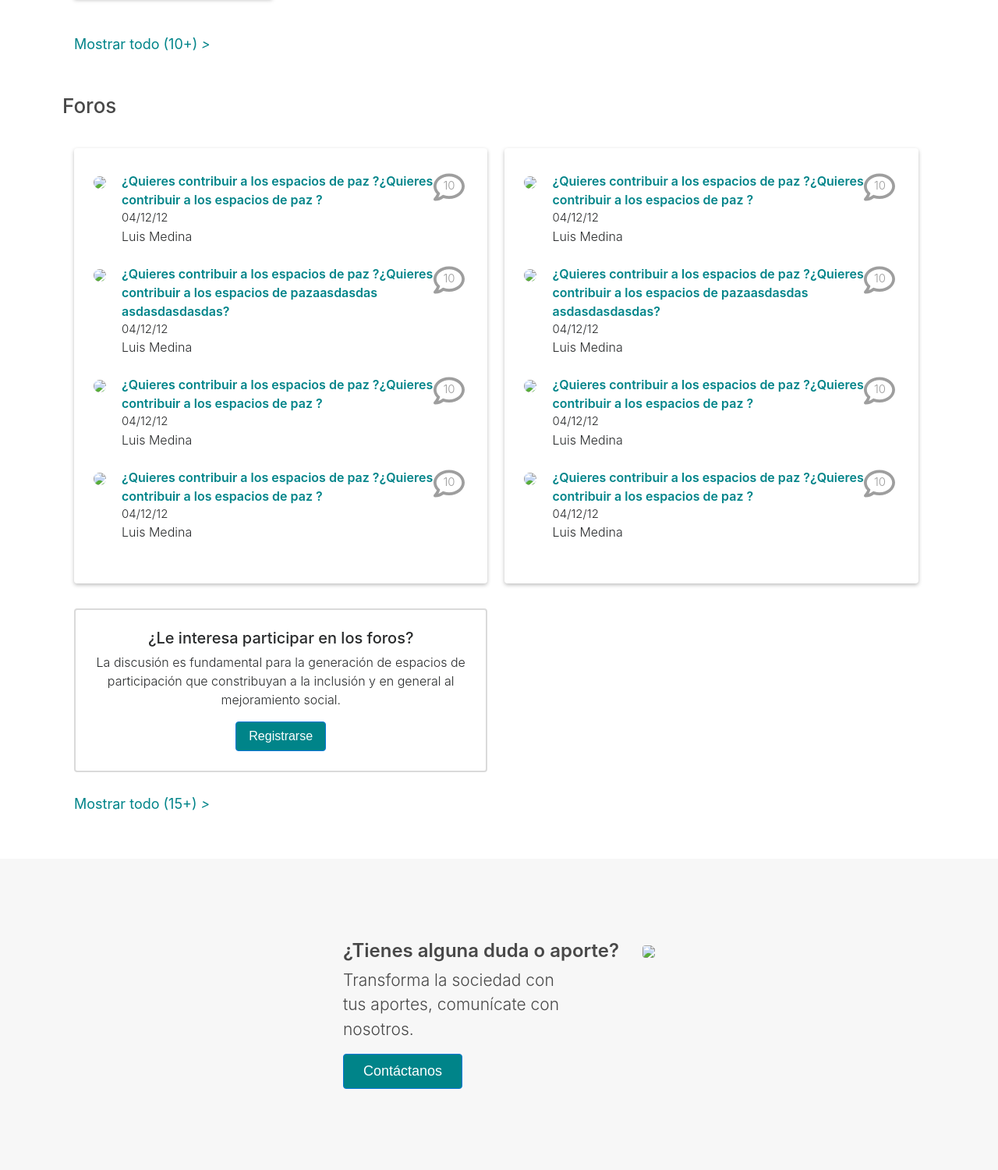
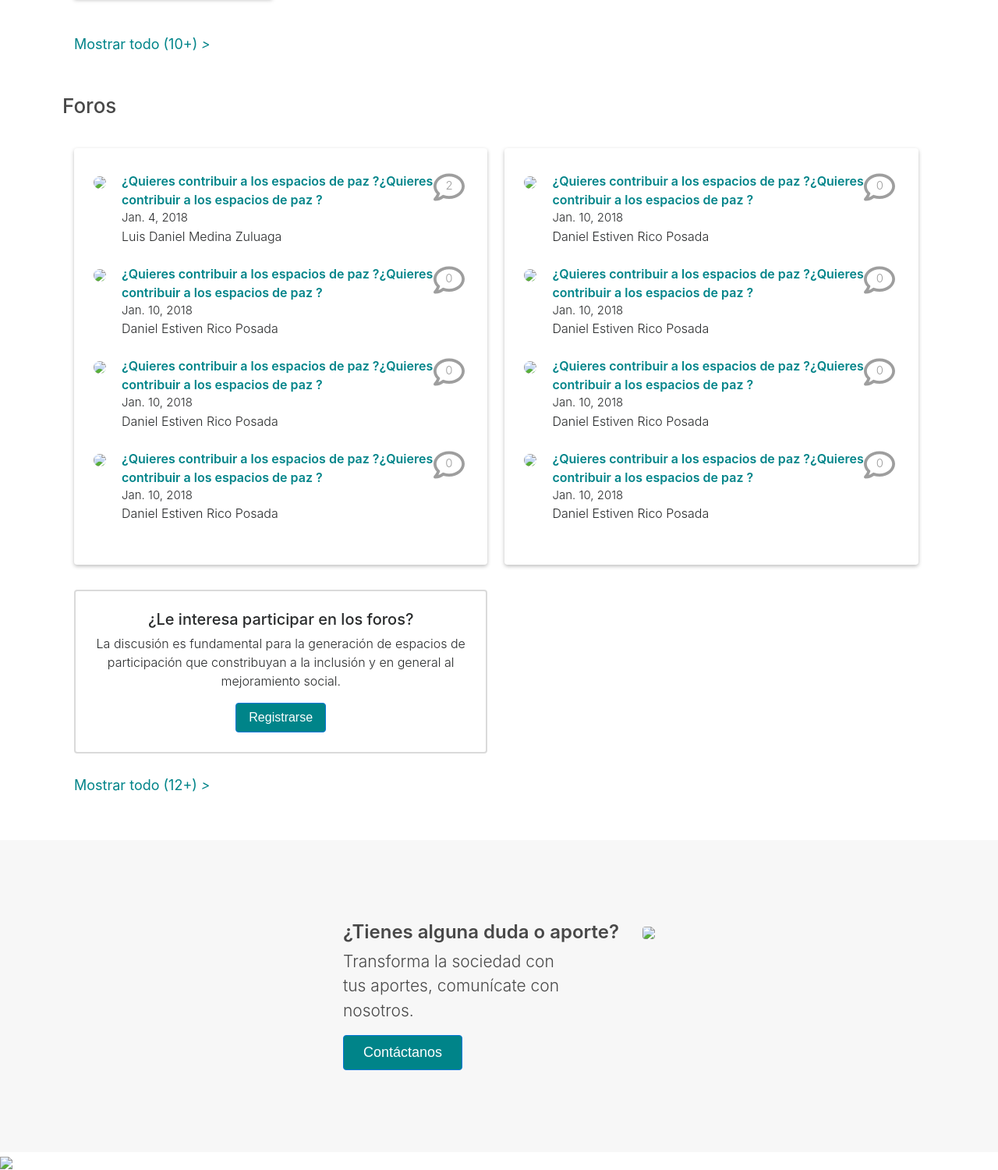
Before and after one commit to lu1sd4/convivetic, a Django app: page / in a window 1280 px wide. Shown: the part 970-2470 px from the top of the page at 78% size. Run offline with Django 3.2, Linux system fonts and the light colour scheme; data comes from the database, SQL or seed files in the repository; both versions use the stored data as it was after the commit; some libraries are stand-ins or nearby versions.

Commit message:
Index Listview

```diff
--- a/app/models.py
+++ b/app/models.py
@@ -77,6 +77,7 @@ class UserProfile(models.Model):
 		default=False,
 		choices=YES_NO_CHOICES
 	)
+
 class ThreadTag(models.Model):
 	name = models.CharField(max_length=20)
 
--- a/app/templates/app/index.html
+++ b/app/templates/app/index.html
@@ -198,9 +198,12 @@
 		<section class="forum-section">
 			<h3 class="border for-section-title">Foros</h3>
 
+
+
 			<div class="forum-c">
 				<div class="forum rounded">
 
+					{% for thread in thread_list %}
 						<div class="forum-item">
 
 							<div class="f-image">
@@ -211,24 +214,33 @@
 							<div class="forum-inline">
 
 								<div class="for-data">
-								<a href="#">¿Quieres contribuir a los espacios de paz ?¿Quieres contribuir a los espacios de paz ?</a>
+									<a href="#">{{thread.title}}</a>
 
 									<div class="comment-c">
 										<i class="far fa-comment"></i>
-									<div class="comment-counter">10</div>
+										<div class="comment-counter">
+											{{thread.comment_set.count}}
+
+										</div>
 									</div>
 
 								</div>
 
 
 								<div class="forum-publisher">
-								<p class="f-date">04/12/12</p>
-								<p class="f-name">Luis Medina</p>
+									<p class="f-date">{{ thread.pub_date }}</p>
+									<p class="f-name">{{ thread.author.get_full_name }}</p>
 								</div>
 
 							</div>
 						</div>
 
+					{% endfor %}
+
+				</div>
+
+				<div class="forum rounded">
+					{% for thread in secondary_threads %}
 						<div class="forum-item">
 
 							<div class="f-image">
@@ -239,191 +251,30 @@
 							<div class="forum-inline">
 
 								<div class="for-data">
-								<a href="#">¿Quieres contribuir a los espacios de paz ?¿Quieres contribuir a los espacios de pazaasdasdas asdasdasdasdas?</a>
+									<a href="#">{{thread.title}}</a>
 
 									<div class="comment-c">
 										<i class="far fa-comment"></i>
-									<div class="comment-counter">10</div>
+										<div class="comment-counter">
+
+											{{thread.comment_set.count}}
+
+										</div>
 									</div>
 
 								</div>
 
 
 								<div class="forum-publisher">
-								<p class="f-date">04/12/12</p>
-								<p class="f-name">Luis Medina</p>
-							</div>
-
-						</div>
-					</div>
-					<div class="forum-item">
-
-						<div class="f-image">
-							<img class="rounded-circle" src="http://via.placeholder.com/75x75">
-						</div>
-
-
-						<div class="forum-inline">
-
-							<div class="for-data">
-								<a href="#">¿Quieres contribuir a los espacios de paz ?¿Quieres contribuir a los espacios de paz ?</a>
-
-								<div class="comment-c">
-									<i class="far fa-comment"></i>
-									<div class="comment-counter">10</div>
-								</div>
-
-							</div>
-
-
-							<div class="forum-publisher">
-								<p class="f-date">04/12/12</p>
-								<p class="f-name">Luis Medina</p>
-							</div>
-
-						</div>
-					</div>
-					<div class="forum-item">
-
-						<div class="f-image">
-							<img class="rounded-circle" src="http://via.placeholder.com/75x75">
-						</div>
-
-
-						<div class="forum-inline">
-
-							<div class="for-data">
-								<a href="#">¿Quieres contribuir a los espacios de paz ?¿Quieres contribuir a los espacios de paz ?</a>
-
-								<div class="comment-c">
-									<i class="far fa-comment"></i>
-									<div class="comment-counter">10</div>
-								</div>
-
-							</div>
-
-
-							<div class="forum-publisher">
-								<p class="f-date">04/12/12</p>
-								<p class="f-name">Luis Medina</p>
+									<p class="f-date">{{ thread.pub_date }}</p>
+									<p class="f-name">{{ thread.author.get_full_name }}</p>
 								</div>
 
 							</div>
 						</div>
 
-				</div>
 
-				<div class="forum rounded">
-
-					<div class="forum-item">
-
-						<div class="f-image">
-							<img class="rounded-circle" src="http://via.placeholder.com/75x75">
-						</div>
-
-
-						<div class="forum-inline">
-
-							<div class="for-data">
-								<a href="#">¿Quieres contribuir a los espacios de paz ?¿Quieres contribuir a los espacios de paz ?</a>
-
-								<div class="comment-c">
-									<i class="far fa-comment"></i>
-									<div class="comment-counter">10</div>
-								</div>
-
-							</div>
-
-
-							<div class="forum-publisher">
-								<p class="f-date">04/12/12</p>
-								<p class="f-name">Luis Medina</p>
-							</div>
-
-						</div>
-					</div>
-
-					<div class="forum-item">
-
-						<div class="f-image">
-							<img class="rounded-circle" src="http://via.placeholder.com/75x75">
-						</div>
-
-
-						<div class="forum-inline">
-
-							<div class="for-data">
-								<a href="#">¿Quieres contribuir a los espacios de paz ?¿Quieres contribuir a los espacios de pazaasdasdas asdasdasdasdas?</a>
-
-								<div class="comment-c">
-									<i class="far fa-comment"></i>
-									<div class="comment-counter">10</div>
-								</div>
-
-							</div>
-
-
-							<div class="forum-publisher">
-								<p class="f-date">04/12/12</p>
-								<p class="f-name">Luis Medina</p>
-							</div>
-
-						</div>
-					</div>
-					<div class="forum-item">
-
-						<div class="f-image">
-							<img class="rounded-circle" src="http://via.placeholder.com/75x75">
-						</div>
-
-
-						<div class="forum-inline">
-
-							<div class="for-data">
-								<a href="#">¿Quieres contribuir a los espacios de paz ?¿Quieres contribuir a los espacios de paz ?</a>
-
-								<div class="comment-c">
-									<i class="far fa-comment"></i>
-									<div class="comment-counter">10</div>
-								</div>
-
-							</div>
-
-
-							<div class="forum-publisher">
-								<p class="f-date">04/12/12</p>
-								<p class="f-name">Luis Medina</p>
-							</div>
-
-						</div>
-					</div>
-					<div class="forum-item">
-
-						<div class="f-image">
-							<img class="rounded-circle" src="http://via.placeholder.com/75x75">
-						</div>
-
-
-						<div class="forum-inline">
-
-							<div class="for-data">
-								<a href="#">¿Quieres contribuir a los espacios de paz ?¿Quieres contribuir a los espacios de paz ?</a>
-
-								<div class="comment-c">
-									<i class="far fa-comment"></i>
-									<div class="comment-counter">10</div>
-								</div>
-
-							</div>
-
-
-							<div class="forum-publisher">
-								<p class="f-date">04/12/12</p>
-								<p class="f-name">Luis Medina</p>
-							</div>
-
-						</div>
-					</div>
+					{% endfor %}
 
 				</div>
 
@@ -445,7 +296,7 @@
 		</section>
 
 		<div class="more-forum">
-			<a href="#" >Mostrar todo (15+) <i>></i></a>
+			<a href="#" >Mostrar todo ({{th_quantity}}+) <i>></i></a>
 		</div>
 	</div>
 
--- a/app/views.py
+++ b/app/views.py
@@ -3,9 +3,13 @@ from django.shortcuts import redirect
 from django.http import HttpResponse
 from django.http import HttpResponseBadRequest
 from django.template import loader
+
 from django.views.generic import TemplateView
 from django.views.generic import FormView
 from django.views.generic import View
+from django.views.generic import ListView
+
+
 from django.contrib.auth.views import LoginView
 from django.contrib.auth.views import LogoutView
 from django.contrib.auth.views import PasswordResetView
@@ -28,10 +32,21 @@ from .forms import LoginForm
 from .forms import UserForm
 from .forms import ProfileForm
 
-class Index(TemplateView):
-	#context = {}
-	#return render(request, 'app/index.html', context)
+from .models import *
+
+
+class Index(ListView):
 	template_name = 'app/index.html'
+	context_object_name = 'thread_list'
+	queryset = Thread.objects.order_by('pub_date')[:4]
+
+	def get_context_data(self, **kwargs):
+		context = super().get_context_data(**kwargs)
+		context['secondary_threads'] = Thread.objects.order_by('pub_date')[4:8]
+		context['experiences'] = Experience.objects.all()
+		context['th_quantity'] = Thread.objects.all().count()
+		return context
+
 
 class Login(LoginView):
 	template_name = 'app/login.html'
```
Also changed, not shown: db.sqlite3. Lines whose indentation alone changed are shown as unchanged.
